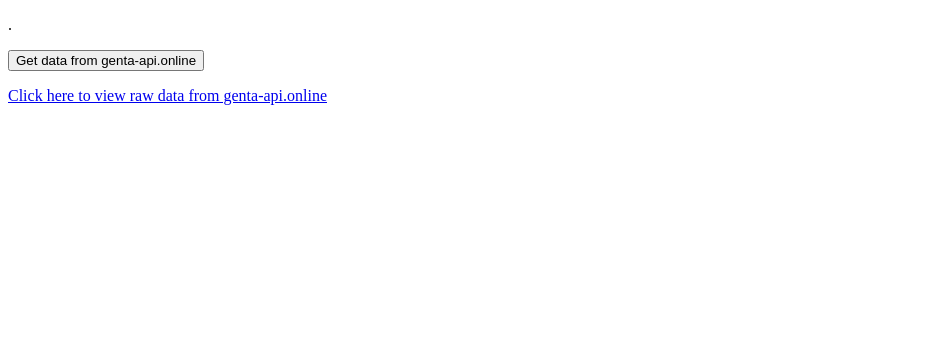
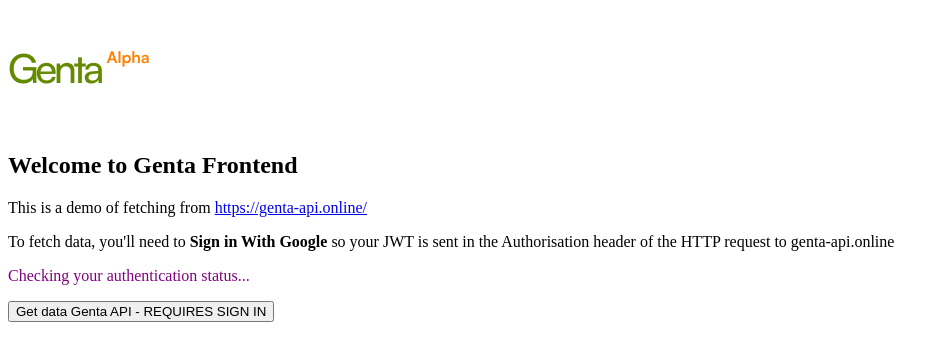
Before and after one commit to Yaveen123/genta-general, a Flask app: page / in a window 1280 px wide. Shown: the top 361 px of the page, without its empty margins (0-949 px from the left). Run offline with Flask 3, Linux system fonts and the light colour scheme; some libraries are stand-ins or nearby versions.

Commit message:
revamp ui for alpha release

```diff
--- a/static/index.js
+++ b/static/index.js
@@ -1,14 +1,14 @@
-let idToken = 'NULL';
+let idToken = localStorage.getItem('idToken') || 'NULL';
 
 async function getData() {
-    document.getElementById('hello').innerText = "Fetching..."
+    document.getElementById('hello').innerText = "Fetching...";
 
     const url = "https://genta-api.online/add_user";
     try {
         const response = await fetch(url, {
             method: 'GET',
             headers: {
-                'Authorization':'Bearer ' + idToken,
+                'Authorization': 'Bearer ' + idToken,
             }
         });
         if (!response.ok) {
@@ -21,6 +21,7 @@ async function getData() {
         console.log(json);
 
     } catch (error) {
+        document.getElementById('hello').innerText = error.message;
         console.error(error.message);
     }
 }
@@ -44,15 +45,87 @@ function decodeJwtResponse(token) {
 function handleCredentialResponse(response) {
     console.log("Encoded JWT ID token: " + response.credential);
     idToken = response.credential;
+    localStorage.setItem('idToken', idToken);
+
+    // Update UI elements after successful button sign-in
+    const buttonDiv = document.getElementById("buttonDiv");
+    const signOutButton = document.getElementById('signOutButton');
+
+    if (buttonDiv) {
+        buttonDiv.style.display = 'none'; // Hide the sign-in button
     }
+    if (signOutButton) {
+        signOutButton.style.display = 'block'; // Show the sign-out button
+    }
+
+    UpdateUISuccessful ()
+
+
+}
+
+function UpdateUISuccessful () {
+    document.getElementById('signOutButton').style.display = 'block';
+    document.getElementById('textcorr').innerText = "You're signed in! Try fetching the data from the API now."
+    document.getElementById('textcorr').style.color = 'Green'
+
+    buttonDiv.style.display = 'none';
+}
+
+
 window.onload = function () {
     google.accounts.id.initialize({
         client_id: "348119995581-cdr89isvh3cl90i8s7ui1rsabghdvrbr.apps.googleusercontent.com",
         callback: handleCredentialResponse
     });
+
+
+    // Only prompt for sign-in if there is no idToken in localStorage
+    if (localStorage.getItem('idToken') === null || localStorage.getItem('idToken') === 'NULL') {
+        google.accounts.id.prompt(); // Display the One Tap dialog
         google.accounts.id.renderButton(
             document.getElementById("buttonDiv"),
-        { theme: "outline", size: "large" }  // customization attributes
+            {
+                theme: "outline", size: "large"
+            }  // customization attributes
         );
-    google.accounts.id.prompt(); // also display the One Tap dialog
+        buttonDiv.style.display = 'block';
+        document.getElementById('textcorr').innerText = "Click the button below or the One-Tap sign-in on the top left to Sign in with Google."
+        document.getElementById('textcorr').style.color = 'Purple'
+
+
+    } else {
+        console.log("User already signed in (token found in localStorage).");
+        UpdateUISuccessful ()
+
+        // Optionally, you can call getData() here to immediately fetch data
+        // if a token is present.
+        // getData();
     }
+}
+
+function signOut() {
+    // 1. Remove the idToken from localStorage
+    localStorage.removeItem('idToken');
+    console.log("User signed out. idToken removed from localStorage.");
+
+    // 3. Optionally, update the UI
+    const buttonDiv = document.getElementById("buttonDiv");
+    if (buttonDiv) {
+        buttonDiv.style.display = 'block'; // Show the sign-in button again
+    }
+    const helloElement = document.getElementById('hello');
+    if (helloElement) {
+        helloElement.innerText = "Signed out."; // Update any displayed user info
+    }
+
+    // 4. Optionally, redirect the user to a different page (e.g., the homepage)
+    window.location.href = '/';
+}
+
+// You'll need to attach this function to a button or some other UI element
+document.addEventListener('DOMContentLoaded', function() {
+    const signOutButton = document.getElementById('signOutButton'); // Assuming you have a button with this ID
+    if (signOutButton) {
+        signOutButton.addEventListener('click', signOut);
+    }
+});
--- a/templates/index.html
+++ b/templates/index.html
@@ -5,14 +5,25 @@
     <meta name="viewport" content="width=device-width, initial-scale=1.0">
     <script src="https://accounts.google.com/gsi/client" async></script>
     <title>Document</title>
+    <script src="{{url_for('static', filename='index.js')}}"></script>
 </head>
 <body>
-    <p id="hello">.</p>
-    <button type="button" id="getDataButton">Get data from genta-api.online</button>
-    <script src="{{url_for('static', filename='index.js')}}"></script>
+    <img src="{{url_for('static', filename='images/logoalpha.png')}}" alt="">
+    <h2>Welcome to Genta Frontend</h2>
+    <span>This is a demo of fetching from <a href="https://genta-api.online/add_user">https://genta-api.online/</a></span>
+    <p>To fetch data, you'll need to <b>Sign in With Google</b> so your JWT is sent in the Authorisation header of the HTTP request to genta-api.online</p>
+    <p id="textcorr" style="color: purple;">Checking your authentication status...</p>
+    <div id="buttonDiv"></div>
+
+    <p id="hello"></p>
+    <button type="button" id="getDataButton">Get data Genta API - REQUIRES SIGN IN</button>
+
+
+    <!-- <a href="http://genta-api.online/add_user">Click here to view raw data from genta-api.online</a> -->
+
+
     <p></p>
-    <a href="http://genta-api.online/add_user">Click here to view raw data from genta-api.online</a>
-    <div id="buttonDiv"></div>
-    </div>
+    <button type="button" id="signOutButton" style="display: None;">Sign out of Google</button>
+
 </body>
 </html>
```
Also changed, not shown: static/images/logoalpha.png (added). Lines whose indentation alone changed are shown as unchanged.
